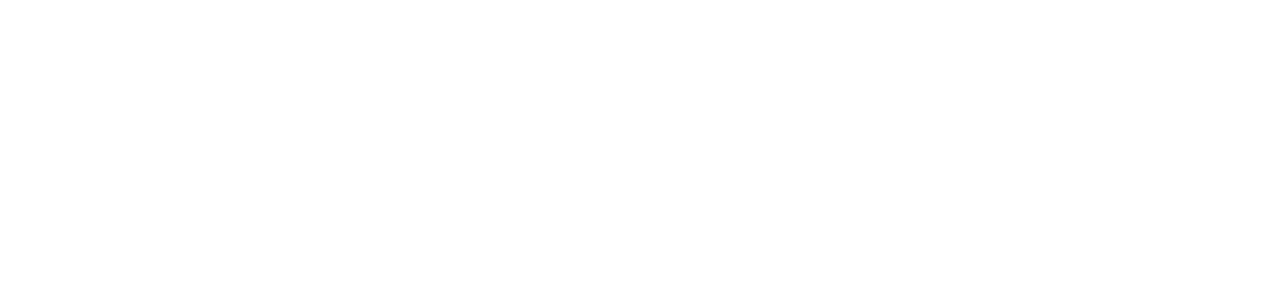
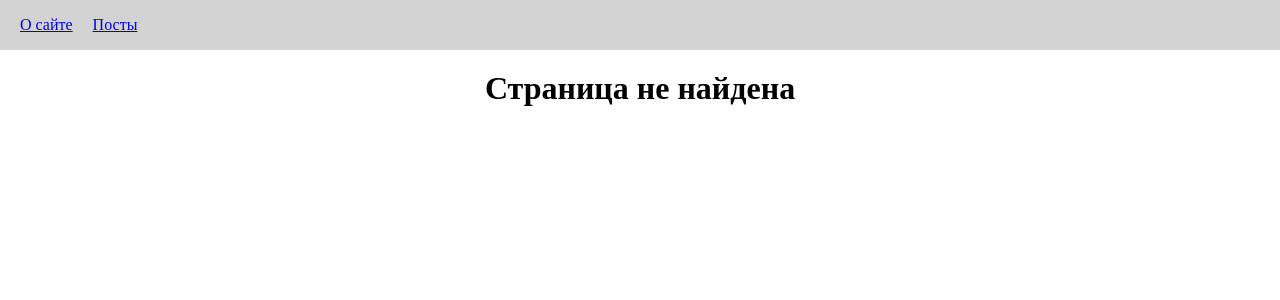
Before and after one commit to PoN1EXE/App5, a React (Vite) app: page / in a window 1280 px wide. Before the commit this address had no page. Shown: the top 300 px of the page. Built offline with nearby package versions, Linux system fonts and the light colour scheme.

Commit message:
мелкие правки и визуал

```diff
--- /dev/null
+++ b/src/components/UI/AppRouter/AppRouter.module.scss
@@ -0,0 +1,9 @@
+.appRouter {
+  margin-top: 50px;
+  padding: 20px;
+  width: 100%;
+  max-width: 1200px;
+  margin-left: auto;
+  margin-right: auto;
+  box-sizing: border-box;
+}
--- /dev/null
+++ b/src/components/UI/AppRouter/AppRouter.tsx
@@ -0,0 +1,17 @@
+import { Routes, Route } from 'react-router-dom'
+import { About } from '../../../pages/About'
+import { Posts } from '../../../pages/Posts'
+import { NotFoundPage } from '../../../pages/NotFoundPage'
+import style from './AppRouter.module.scss'
+
+export const AppRouter = () => {
+  return (
+    <div className={style.appRouter}>
+      <Routes>
+        <Route path='/about' element={<About />} />
+        <Route path='/posts' element={<Posts />} />
+        <Route path='/*' element={<NotFoundPage />} />
+      </Routes>
+    </div>
+  )
+}
--- /dev/null
+++ b/src/components/UI/Navbar/Navbar.module.scss
@@ -0,0 +1,19 @@
+.navbar {
+  position: fixed;
+  top: 0;
+  left: 0;
+  width: 100%;
+  height: 50px;
+  background-color: lightgray;
+  display: flex;
+  align-items: center;
+  justify-content: space-between;
+  padding: 0 20px;
+  box-sizing: border-box;
+  z-index: 1000;
+}
+
+.navbarLinks {
+  display: flex;
+  gap: 20px;
+}
--- /dev/null
+++ b/src/components/UI/Navbar/Navbar.tsx
@@ -0,0 +1,13 @@
+import { Link } from 'react-router-dom'
+import styles from './Navbar.module.scss'
+
+export const Navbar = () => {
+  return (
+    <div className={styles.navbar}>
+      <div className={styles.navbarLinks}>
+        <Link to='/about'>О сайте</Link>
+        <Link to='/posts'>Посты</Link>
+      </div>
+    </div>
+  )
+}
--- a/src/components/UI/PostItem/PostItem.tsx
+++ b/src/components/UI/PostItem/PostItem.tsx
@@ -12,7 +12,7 @@
 export const PostItem = forwardRef<HTMLDivElement, PostItemProps>(({ number, post, removePost }, ref) => {
   return (
     <div ref={ref} className={styles.post}>
-      <div className={styles.postContent}>
+      <div>
         <strong>
           {post.id} {post.title}
         </strong>
--- a/src/components/app/App.scss
+++ b/src/components/app/App.scss
@@ -7,7 +7,3 @@
 h1 {
   text-align: center;
 }
-#root {
-  display: flex;
-  justify-content: center;
-}
--- a/src/components/app/App.tsx
+++ b/src/components/app/App.tsx
@@ -1,15 +1,13 @@
-import { About } from '../../pages/About'
-import { Posts } from '../../pages/Posts'
+import { AppRouter } from '../UI/AppRouter/AppRouter'
+import { Navbar } from '../UI/Navbar/Navbar'
+import { BrowserRouter } from 'react-router-dom'
 import './App.scss'
-import { BrowserRouter, Routes, Route } from 'react-router-dom'
 
 export const App = () => {
   return (
     <BrowserRouter>
-      <Routes>
-        <Route path='/about' element={<About />} />
-        <Route path='/posts' element={<Posts />} />
-      </Routes>
+      <Navbar />
+      <AppRouter />
     </BrowserRouter>
   )
 }
--- /dev/null
+++ b/src/pages/NotFoundPage.tsx
@@ -0,0 +1,3 @@
+export const NotFoundPage = () => {
+  return <h1>Страница не найдена</h1>
+}
```
